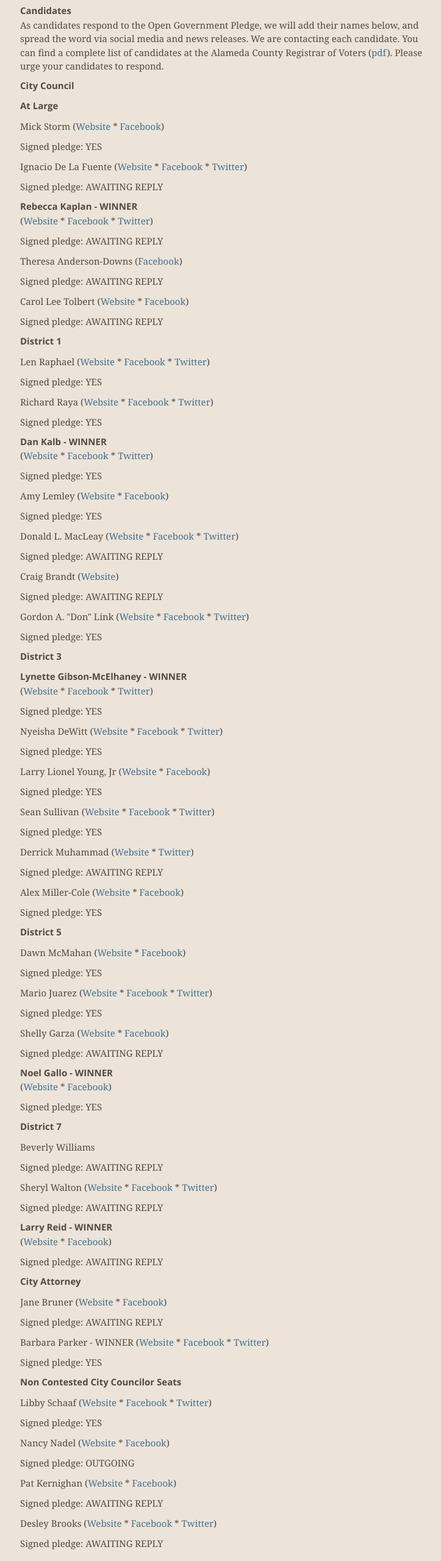
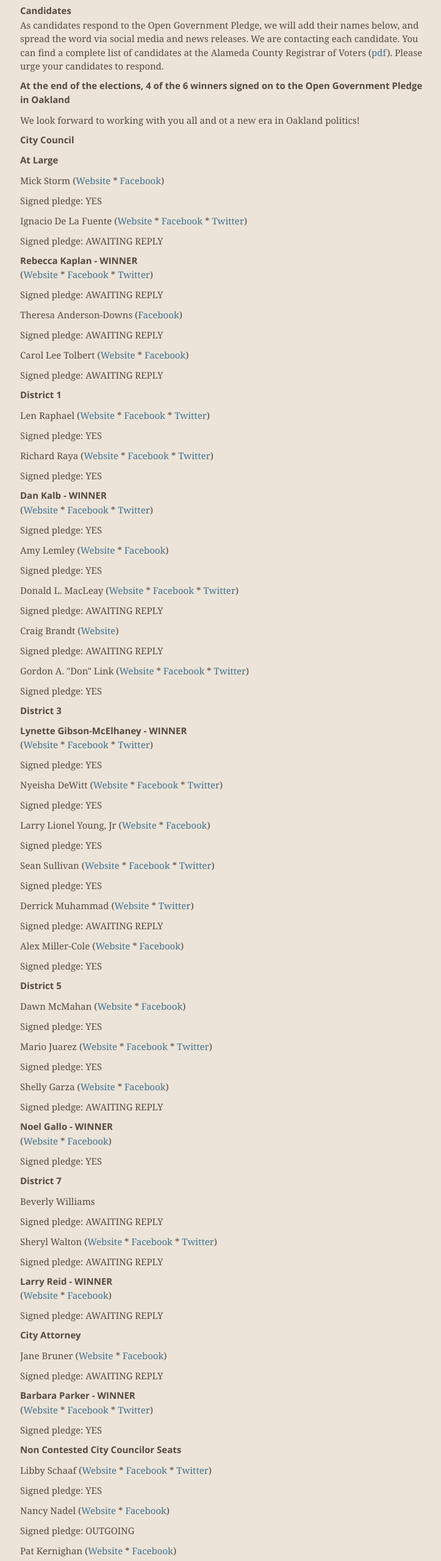
Before and after one commit to openoakland/oaklandcandidates, a plain HTML site: page index.html in a window 1280 px wide. Shown: the part 900-3460 px from the top of the page at 61% size, without its empty margins (272-995 px from the left). Drawn offline with nearby package versions, Linux system fonts and the light colour scheme.

Commit message:
Update index.html
4 of 6 note

```diff
--- a/index.html
+++ b/index.html
@@ -81,6 +81,9 @@ are contacting each candidate. You can find a complete list of
 candidates at the Alameda County Registrar of Voters (<a
  href="http://www.acgov.org/rov/documents/2012-11-06OfficialCandidateList.pdf">pdf</a>).
 Please urge your candidates to respond.
+<p></p>
+<h4>At the end of the elections, 4 of the 6 winners signed on to the Open Government Pledge in Oakland</h4>
+<p>We look forward to working with you all and ot a new era in Oakland politics!</p>
 <p></p>
 <h3>City Council</h3>
 <p></p>
@@ -193,7 +196,7 @@ Please urge your candidates to respond.
 (<a href="http://www.janebrunner.com/">Website</a> * <a href="https://www.facebook.com/JaneBrunnerForCityAttorney">Facebook</a>)</p>
 <p>Signed pledge: AWAITING REPLY</p>
 <p></p>
-<p<h4>Barbara Parker - WINNER</h4>
+<p><h4>Barbara Parker - WINNER</h4>
 (<a href="http://www.cityattorneyparker.com/">Website</a> * <a href="https://www.facebook.com/pages/Oakland-City-Attorney-Barbara-Parker/144046002358818">Facebook</a> * <a href="http://twitter.com/BarbaraJParker1">Twitter</a>)</p>
 <p>Signed pledge: YES</p>
 <p></p>
```
